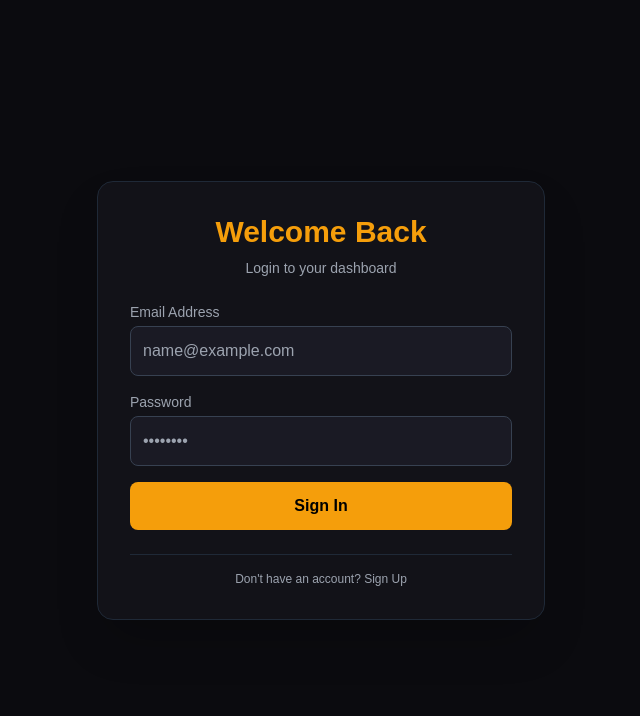
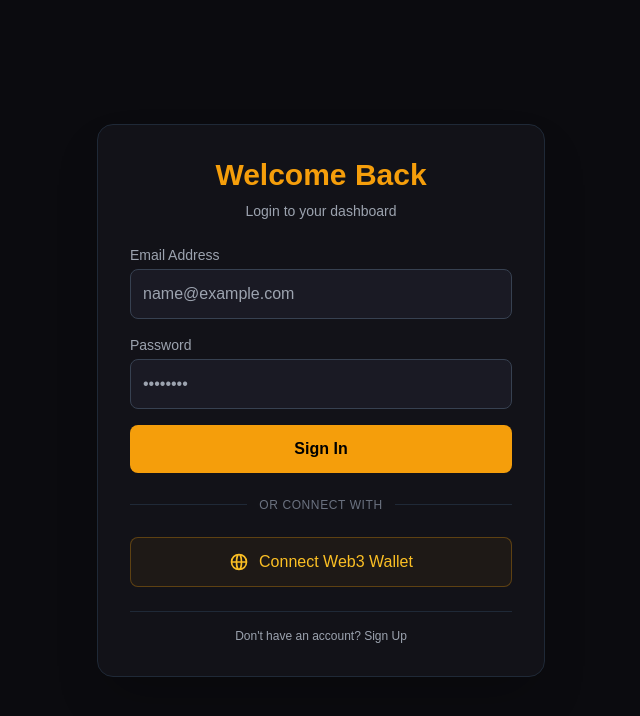
Before and after one commit to usdxofficialdev/-Dead-Token-Exchange-, a Next.js app: page /login in a window 1280 px wide. Shown: the top 716 px of the page, without its empty margins (319-959 px from the left). Built offline with nearby package versions, Linux system fonts and the light colour scheme; what wagmi would draw is missing.

Commit message:
Update page.tsx

```diff
--- a/app/login/page.tsx
+++ b/app/login/page.tsx
@@ -6,34 +6,44 @@ import { useRouter } from "next/navigation";
 export default function SimpleAuthPage() {
   const router = useRouter();
 
-  // Isse hum track karenge ki user Login screen dekh raha hai ya Signup
   const [isSignup, setIsSignup] = useState(false);
-
-  // Form fields ke liye state
   const [email, setEmail] = useState("");
   const [password, setPassword] = useState("");
   const [confirmPassword, setConfirmPassword] = useState("");
   const [error, setError] = useState("");
+  const [isConnecting, setIsConnecting] = useState(false);
 
+  // Email/Password Submit Handler
   const handleSubmit = (e: React.FormEvent) => {
     e.preventDefault();
     setError("");
 
-    // Signup validation check
     if (isSignup && password !== confirmPassword) {
       setError("Passwords do not match!");
       return;
     }
 
-    // Abhi ke liye temporary bypass: Koi bhi email/password dalo, direct dashboard khulega
+    // Temporary Bypass: Direct Dashboard
     router.push("/dashboard");
+  };
+
+  // Web3 Wallet Connect Handler (Bypass for now)
+  const handleWalletConnect = () => {
+    setIsConnecting(true);
+    setError("");
+
+    // 2 second ka fake loading animation taaki premium feel aaye
+    setTimeout(() => {
+      setIsConnecting(false);
+      router.push("/dashboard");
+    }, 1500);
   };
 
   return (
     <div className="flex h-screen w-full items-center justify-center bg-[#0B0B0F] text-white px-4">
       <div className="w-full max-w-md rounded-2xl border border-gray-800 bg-[#121218] p-8 shadow-2xl">
 
-        {/* Dynamic Header */}
+        {/* Header */}
         <h2 className="text-3xl font-bold text-center text-amber-500 mb-2">
           {isSignup ? "Create Account" : "Welcome Back"}
         </h2>
@@ -48,7 +58,7 @@ export default function SimpleAuthPage() {
           </div>
         )}
 
-        {/* Form */}
+        {/* Email Form */}
         <form onSubmit={handleSubmit} className="space-y-4">
           <div>
             <label className="block text-sm font-medium text-gray-400 mb-1">Email Address</label>
@@ -74,7 +84,6 @@ export default function SimpleAuthPage() {
             />
           </div>
 
-          {/* Agar Signup mode hai to extra Confirm Password field dikhegi */}
           {isSignup && (
             <div>
               <label className="block text-sm font-medium text-gray-400 mb-1">Confirm Password</label>
@@ -97,7 +106,26 @@ export default function SimpleAuthPage() {
           </button>
         </form>
 
-        {/* Switcher Button */}
+        {/* --- OR SEPARATOR --- */}
+        <div className="relative my-6 flex items-center justify-center">
+          <div className="absolute w-full border-t border-gray-800"></div>
+          <span className="relative bg-[#121218] px-3 text-xs text-gray-500 uppercase tracking-wider">Or Connect With</span>
+        </div>
+
+        {/* --- WEB3 WALLET BUTTON --- */}
+        <button
+          type="button"
+          onClick={handleWalletConnect}
+          disabled={isConnecting}
+          className="flex w-full items-center justify-center gap-3 rounded-lg border border-amber-500/30 bg-amber-500/5 p-3 font-medium text-amber-400 transition hover:bg-amber-500/10 disabled:opacity-50"
+        >
+          <svg className="h-5 w-5" viewBox="0 0 24 24" fill="none" stroke="currentColor" strokeWidth="2">
+            <path strokeLinecap="round" strokeLinejoin="round" d="M21 12a9 9 0 01-9 9m9-9a9 9 0 00-9-9m9 9H3m9 9a9 9 0 01-9-9m9 9c1.657 0 3-4.03 3-9s-1.343-9-3-9m0 18c-1.657 0-3-4.03-3-9s1.343-9 3-9m-9 9a9 9 0 019-9" />
+          </svg>
+          {isConnecting ? "Connecting Wallet..." : "Connect Web3 Wallet"}
+        </button>
+
+        {/* Switcher */}
         <div className="mt-6 text-center text-xs text-gray-400 border-t border-gray-800 pt-4">
           <button
             onClick={() => { setIsSignup(!isSignup); setError(""); }}
```
